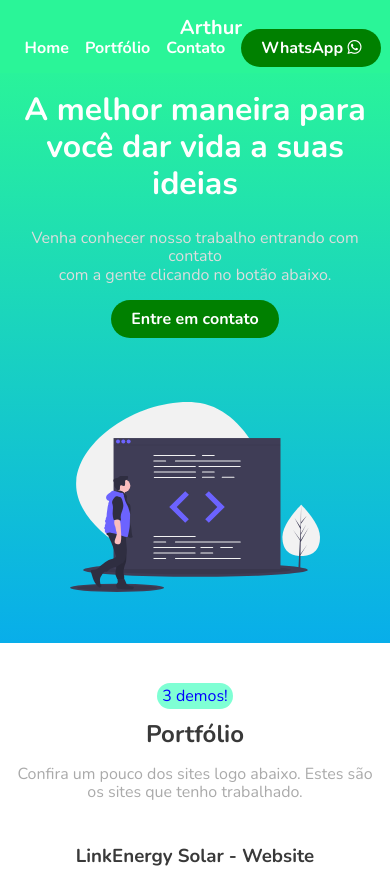
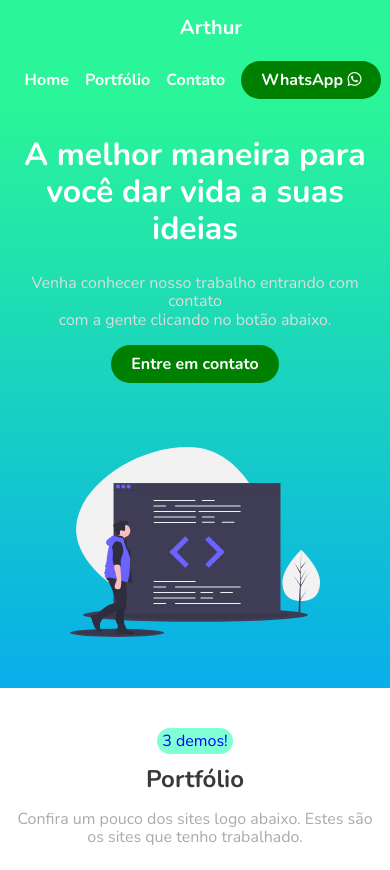
Before and after one commit to arthurcamurca04/arthurcamurca04.github.io, a plain HTML site: page index.html in a window 390 px wide. Shown: the top 870 px of the page. Drawn offline with nearby package versions, Linux system fonts and the light colour scheme.

Commit message:
responsividade do menu

```diff
--- a/styles.css
+++ b/styles.css
@@ -254,8 +254,9 @@ footer a {
 }
 
 @media (max-width: 1080px) {
+
   header div.nav-container {
-    flex-direction: column;
+    flex-direction: row;
   }
 
   header .header {
@@ -293,3 +294,18 @@ footer a {
     height: 295px;
   }
 }
+
+@media (max-width: 612px) {
+
+  header div.nav-container {
+    flex-direction: column;
+  }
+
+  header div.nav-container nav.navbar{
+    margin-top:32px;
+  }
+
+  header{
+    margin-top: 100px;
+  }
+}
```
